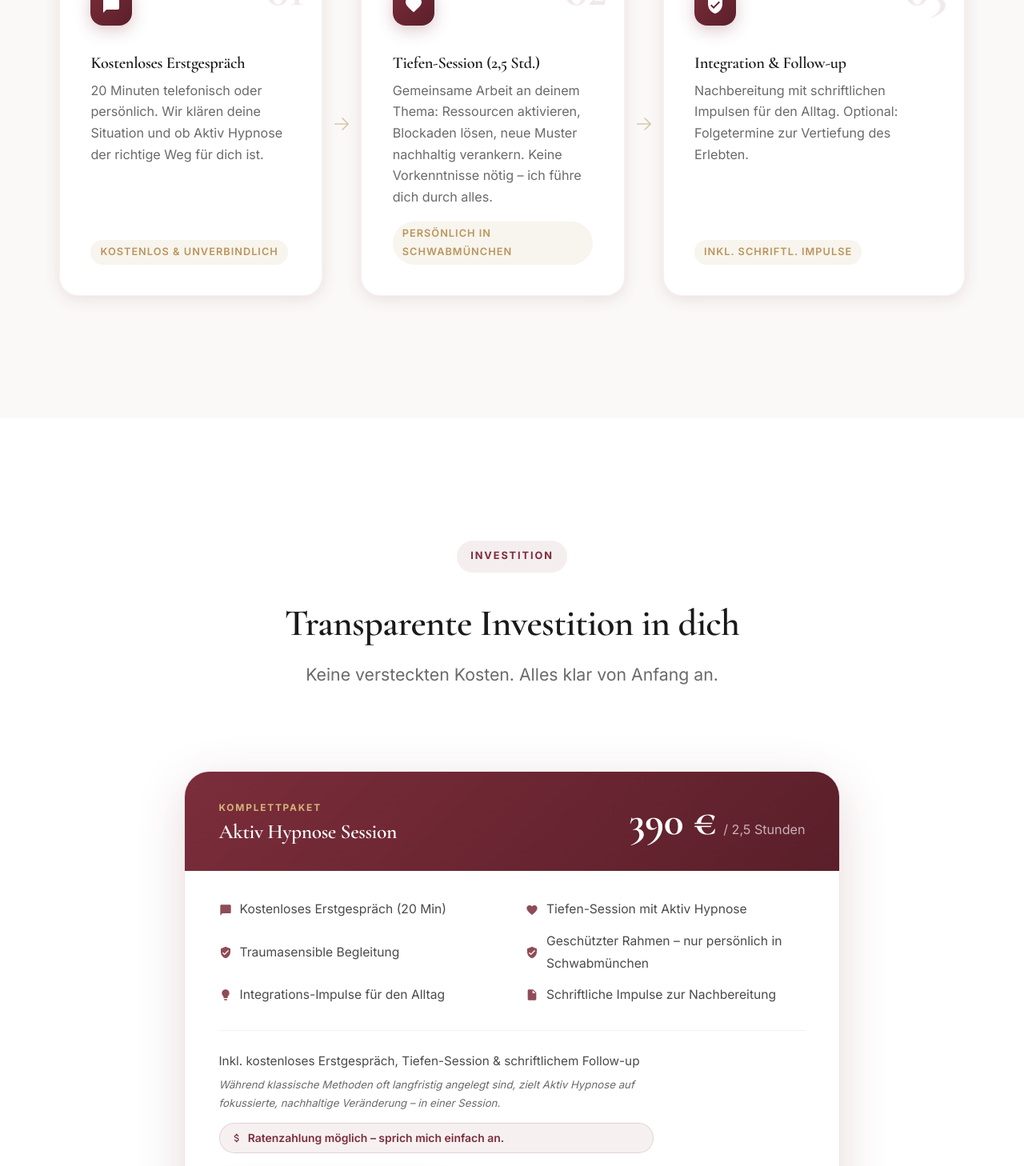
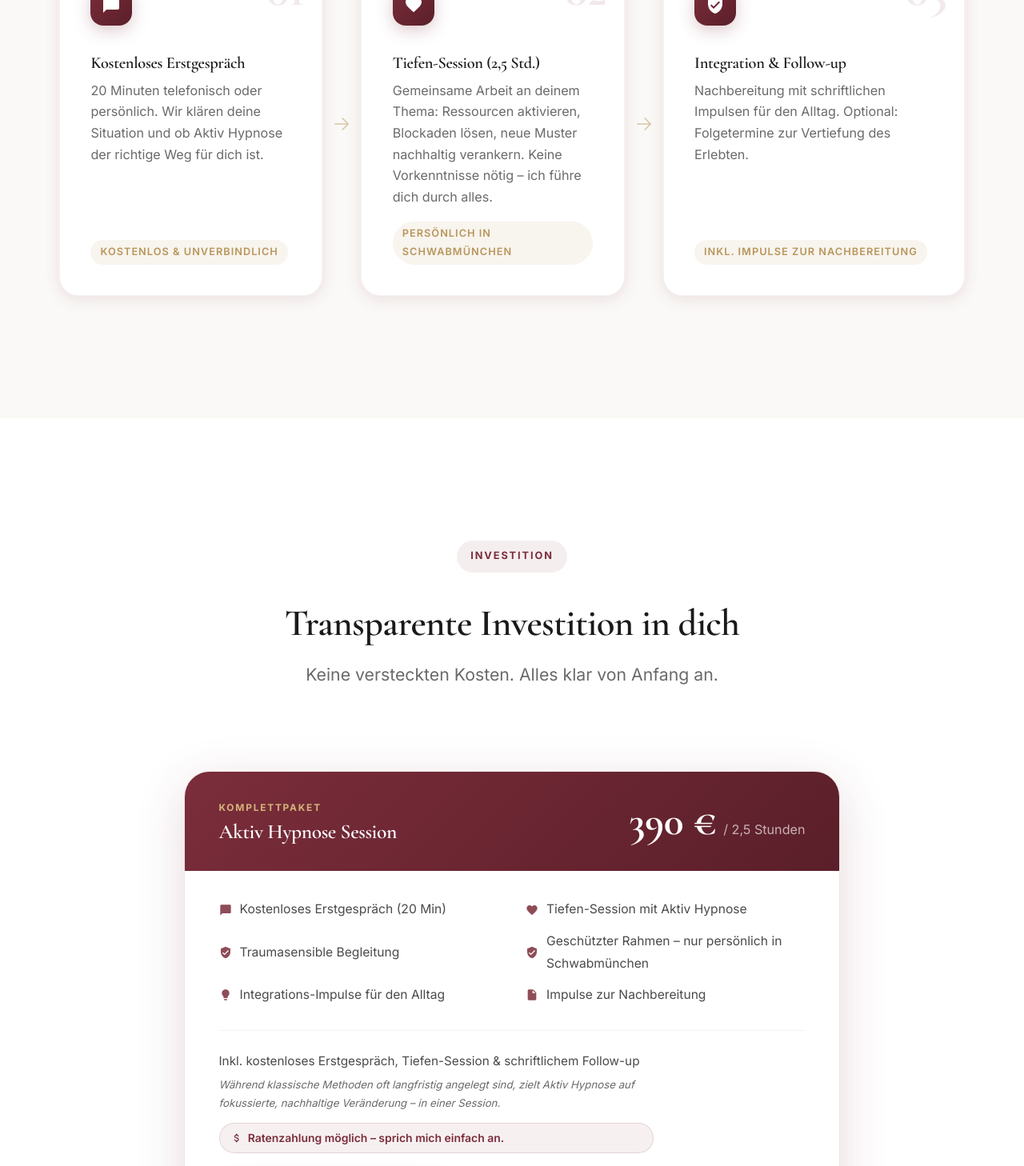
Before and after one commit to viktorfdeltaC/andrea-maria-landingpage, a React (Vite) app: page / in a window 1280 px wide. Shown: the part 5203-6661 px from the top of the page at 80% size. Built offline with nearby package versions, Linux system fonts and the light colour scheme.

Commit message:
fix: schriftliche Impulse → Impulse zur Nachbereitung

```diff
--- a/src/sections/Pricing.jsx
+++ b/src/sections/Pricing.jsx
@@ -6,7 +6,7 @@ const features = [
   { text: 'Traumasensible Begleitung', icon: 'M12 1L3 5v6c0 5.55 3.84 10.74 9 12 5.16-1.26 9-6.45 9-12V5l-9-4zm-2 16l-4-4 1.41-1.41L10 14.17l6.59-6.59L18 9l-8 8z' },
   { text: 'Geschützter Rahmen – nur persönlich in Schwabmünchen', icon: 'M12 1L3 5v6c0 5.55 3.84 10.74 9 12 5.16-1.26 9-6.45 9-12V5l-9-4zm-2 16l-4-4 1.41-1.41L10 14.17l6.59-6.59L18 9l-8 8z' },
   { text: 'Integrations-Impulse für den Alltag', icon: 'M9 21c0 .55.45 1 1 1h4c.55 0 1-.45 1-1v-1H9v1zm3-19C8.14 2 5 5.14 5 9c0 2.38 1.19 4.47 3 5.74V17c0 .55.45 1 1 1h6c.55 0 1-.45 1-1v-2.26c1.81-1.27 3-3.36 3-5.74 0-3.86-3.14-7-7-7z' },
-  { text: 'Schriftliche Impulse zur Nachbereitung', icon: 'M14 2H6c-1.1 0-2 .9-2 2v16c0 1.1.89 2 2 2h12c1.1 0 2-.9 2-2V8l-6-6zm-1 7V3.5L18.5 9H13z' },
+  { text: 'Impulse zur Nachbereitung', icon: 'M14 2H6c-1.1 0-2 .9-2 2v16c0 1.1.89 2 2 2h12c1.1 0 2-.9 2-2V8l-6-6zm-1 7V3.5L18.5 9H13z' },
 ]
 
 export default function Pricing() {
--- a/src/sections/Process.jsx
+++ b/src/sections/Process.jsx
@@ -20,7 +20,7 @@ const steps = [
     title: 'Integration & Follow-up',
     text: 'Nachbereitung mit schriftlichen Impulsen für den Alltag. Optional: Folgetermine zur Vertiefung des Erlebten.',
     icon: <path d="M12 1L3 5v6c0 5.55 3.84 10.74 9 12 5.16-1.26 9-6.45 9-12V5l-9-4zm-2 16l-4-4 1.41-1.41L10 14.17l6.59-6.59L18 9l-8 8z"/>,
-    detail: 'Inkl. schriftl. Impulse',
+    detail: 'Inkl. Impulse zur Nachbereitung',
   },
 ]
 
```
